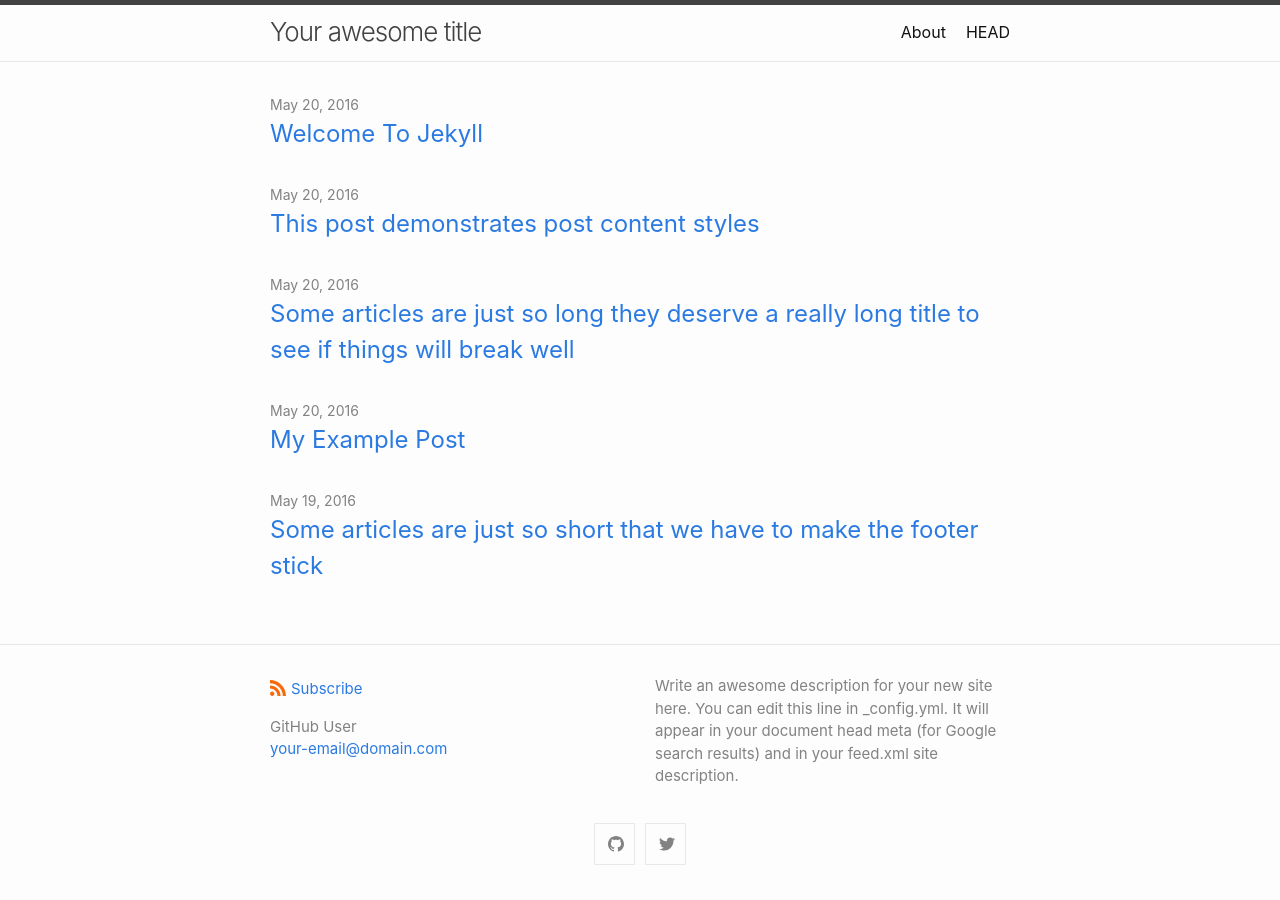
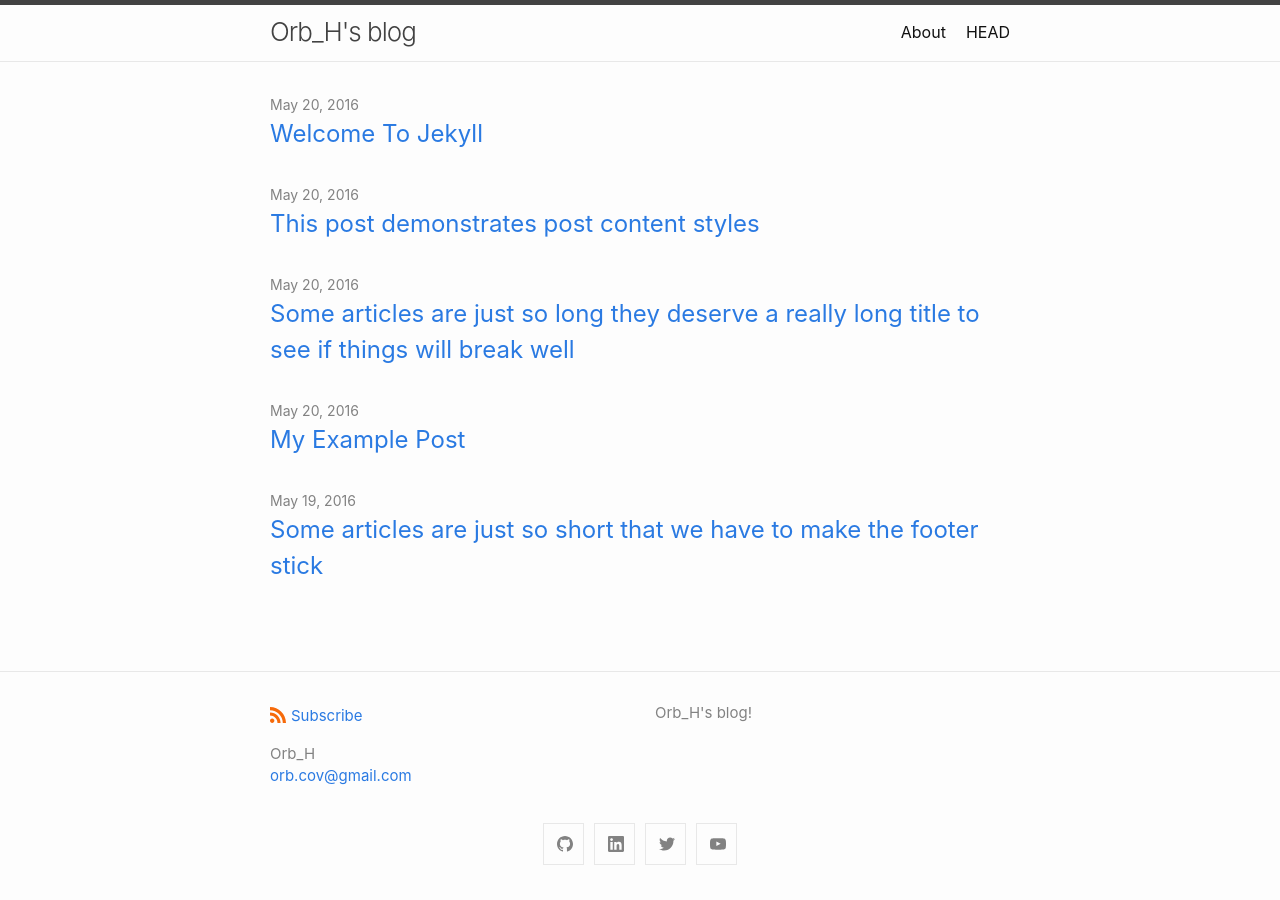
Before and after one commit to Orb-H/blog, a Jekyll site: the page built from index.md, in a window 1280 px wide. Built offline with Jekyll 4.4.1, drawn with Linux system fonts in a browser that asks for light colours.

Commit message:
add my info

```diff
--- a/_config.yml
+++ b/_config.yml
@@ -1,11 +1,9 @@
-title: Your awesome title
+title: "Orb_H's blog"
 author:
-  name: GitHub User
-  email: your-email@domain.com
-description: > # this means to ignore newlines until "show_excerpts:"
-  Write an awesome description for your new site here. You can edit this
-  line in _config.yml. It will appear in your document head meta (for
-  Google search results) and in your feed.xml site description.
+  name: Orb_H
+  email: orb.cov@gmail.com
+description: >
+  Orb_H's blog!
 
 show_excerpts: false # set to true to show excerpts on the homepage
 
@@ -16,18 +14,18 @@ minima:
 
   # generate social links in footer
   social_links:
-    twitter: jekyllrb
-    github:  jekyll
+    twitter: orb_h_
+    github:  Orb-H
     # devto: jekyll
     # dribbble: jekyll
     # facebook: jekyll
     # flickr:   jekyll
     # instagram: jekyll
-    # linkedin: jekyll
+    linkedin: jongryeol-han-5761991a0
     # pinterest: jekyll
     # youtube: jekyll
-    # youtube_channel: UC8CXR0-3I70i1tfPg1PAE1g
-    # youtube_channel_name: CloudCannon
+    youtube_channel: UC0unrsegI_KYXmDV13xLRYA
+    youtube_channel_name: Orb_H
     # telegram: jekyll
     # googleplus: +jekyll
     # microdotblog: jekyll
@@ -58,3 +56,6 @@ theme: minima
 plugins:
  - jekyll-feed
  - jekyll-seo-tag
+
+url: "https://orb-h.github.io"
+baseurl: "/blog"
```
